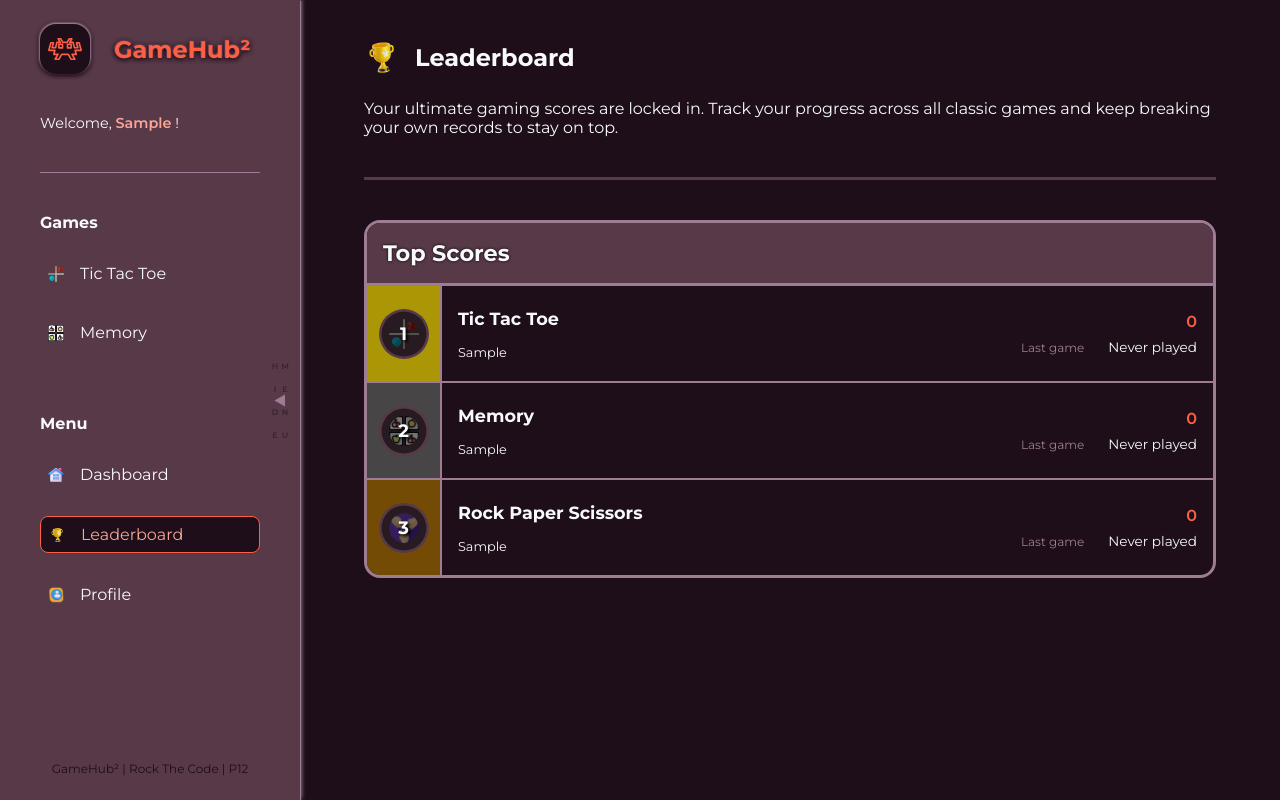
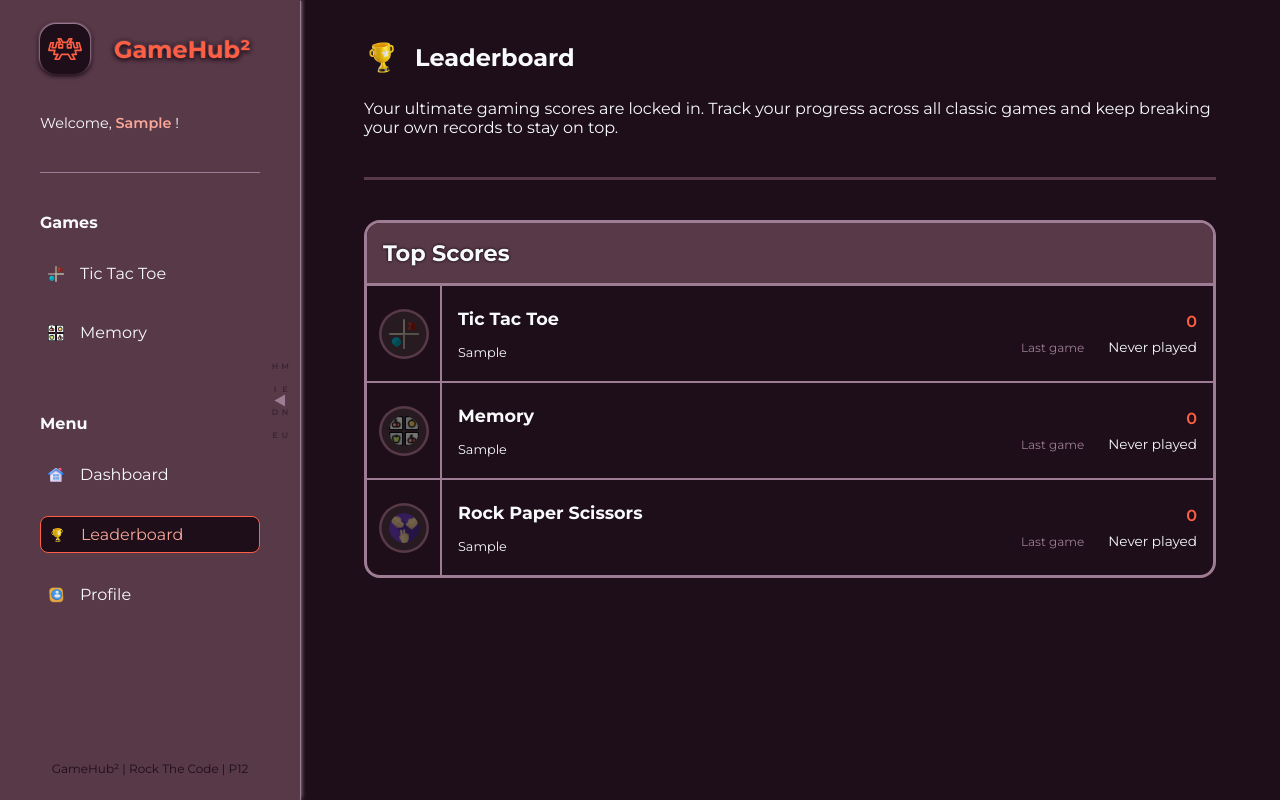
Before and after one commit to roliver97/AdvancedReact_P12_GameHub2, a React (Vite) app: page /leaderboard in a window 1280 px wide. Both pictures are taken after typing "Sample" into the empty fields and a click on the button "Start Gaming". Built offline with nearby package versions, Linux system fonts and the light colour scheme; a web font is replaced by a local one.

Commit message:
feat(leaderboard): conditionally render position and rank styles based on game score

```diff
--- a/src/components/Welcome/Welcome.css
+++ b/src/components/Welcome/Welcome.css
@@ -97,7 +97,7 @@
   z-index: -1;
 
   background-image:
-    linear-gradient(rgba(26, 14, 29, 0.85), rgba(26, 14, 26, 0.9)),
+    linear-gradient(#583948d2, rgba(26, 14, 26, 0.9)),
     url('/assets/images/bg-welcome.jpeg');
   background-size: cover;
   background-position: center;
@@ -166,14 +166,14 @@
 .welcome-input {
   padding: var(--gh-btn-padding-xs);
   border-radius: var(--gh-radius-m);
-  border: 2px solid var(--gh-color-4);
+  border: 2px solid var(--gh-color-5);
   outline: 1px solid var(--gh-color-1);
   font-weight: 400;
   font-size: 1rem;
 }
 
 .welcome-input:focus {
-  outline: 1px solid var(--gh-color-6);
+  border: 2px solid var(--gh-color-6);
 }
 
 .welcome-button {
--- a/src/pages/Menu/Leaderboard/components/LeaderboardCard.jsx
+++ b/src/pages/Menu/Leaderboard/components/LeaderboardCard.jsx
@@ -2,26 +2,24 @@ import React from 'react'
 
 const LeaderboardCard = ({
   nickname,
-  key,
   game,
   lastGameDate,
   leaderboardPosition
 }) => {
   return (
-    <div key={key} className='leaderboard-card'>
+    <div className='leaderboard-card'>
       <div className='leaderboard-card-info'>
         <div
-          className={`leaderboard-card-position position-${leaderboardPosition}`}
+          className={`leaderboard-card-position ${game.score > 0 ? `position-${leaderboardPosition}` : ''}`}
         >
           <img
             src={game.icon}
             alt={`${game.name} icon`}
             className='leaderboard-card-icon'
           />
-          <span>{leaderboardPosition}</span>
+          <span>{game.score > 0 ? leaderboardPosition : ''}</span>
         </div>
         <div className='leaderboard-card-titles'>
-          {' '}
           <h4>{game.name}</h4>
           <span>{nickname}</span>
         </div>
@@ -30,7 +28,7 @@ const LeaderboardCard = ({
         <span>{game.score}</span>
         <div className='leaderboard-card-lastGame-container'>
           <p>Last game</p>
-          <span>{lastGameDate}</span>{' '}
+          <span>{lastGameDate}</span>
         </div>
       </div>
     </div>
```
